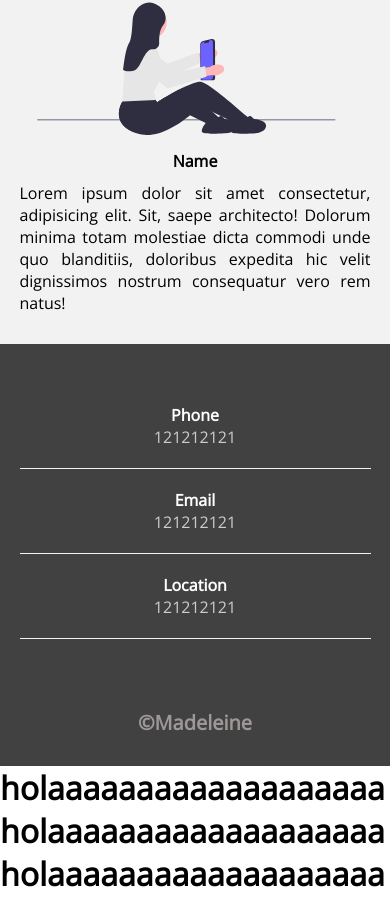
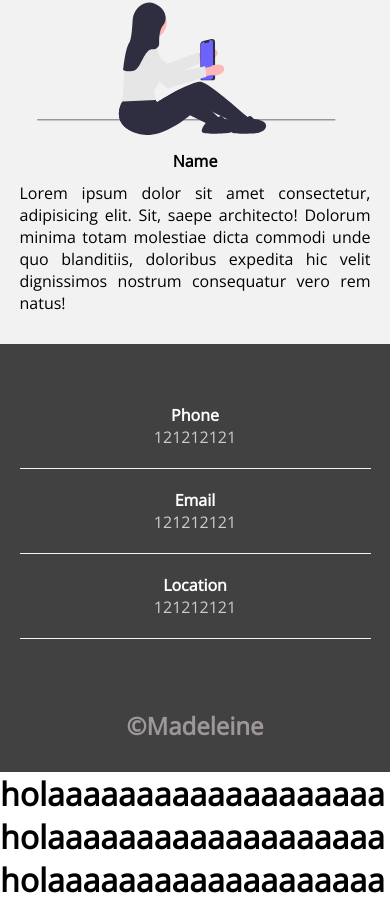
Before and after one commit to MadeleFonB/COFAINGSAS, a plain HTML site: page index.html in a window 390 px wide. Shown: the part 6383-7284 px from the top of the page. Drawn offline with nearby package versions, Linux system fonts and the light colour scheme.

Commit message:
Update estilos.css

```diff
--- a/css/estilos.css
+++ b/css/estilos.css
@@ -408,7 +408,5 @@ footer{
     padding-bottom: 20px;
  }
 
- .titulo-final{
-    font-size: 20px;
- }
+
 }
```
